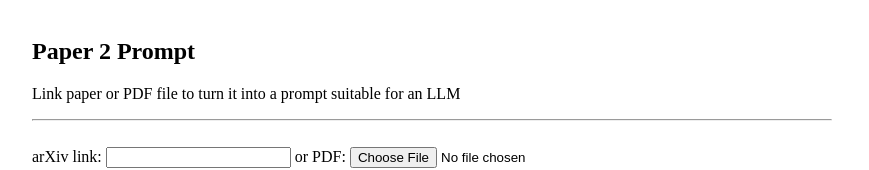
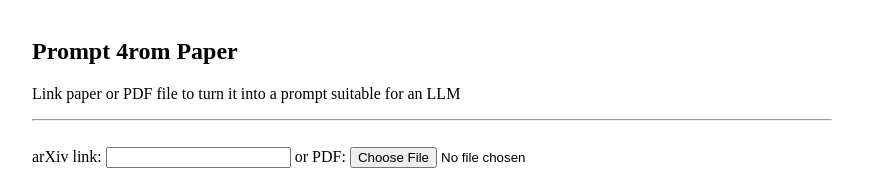
Before and after one commit to davitvarshanidze/paper2prompt, a plain HTML site: page index.html in a window 1280 px wide. Shown: the top 170 px of the page, without its empty margins (208-1077 px from the left). Drawn offline with nearby package versions, Linux system fonts and the light colour scheme.

Commit message:
Update index.html

```diff
--- a/index.html
+++ b/index.html
@@ -4,7 +4,7 @@
 <head>
     <meta charset="UTF-8">
     <meta name="viewport" content="width=device-width, initial-scale=1.0">
-    <title>Paper 2 Prompt</title>
+    <title>Prompt 4rom Paper</title>
     <script type="module">
         import pdfjsDist from 'https://cdn.jsdelivr.net/npm/pdfjs-dist@4.10.38/+esm'
     </script>
@@ -141,7 +141,7 @@
 
 <body>
     <main>
-        <h2>Paper 2 Prompt</h2>
+        <h2>Prompt 4rom Paper</h2>
         <p>Link paper or PDF file to turn it into a prompt suitable for an LLM</p>
         <hr>
         <br>
```
